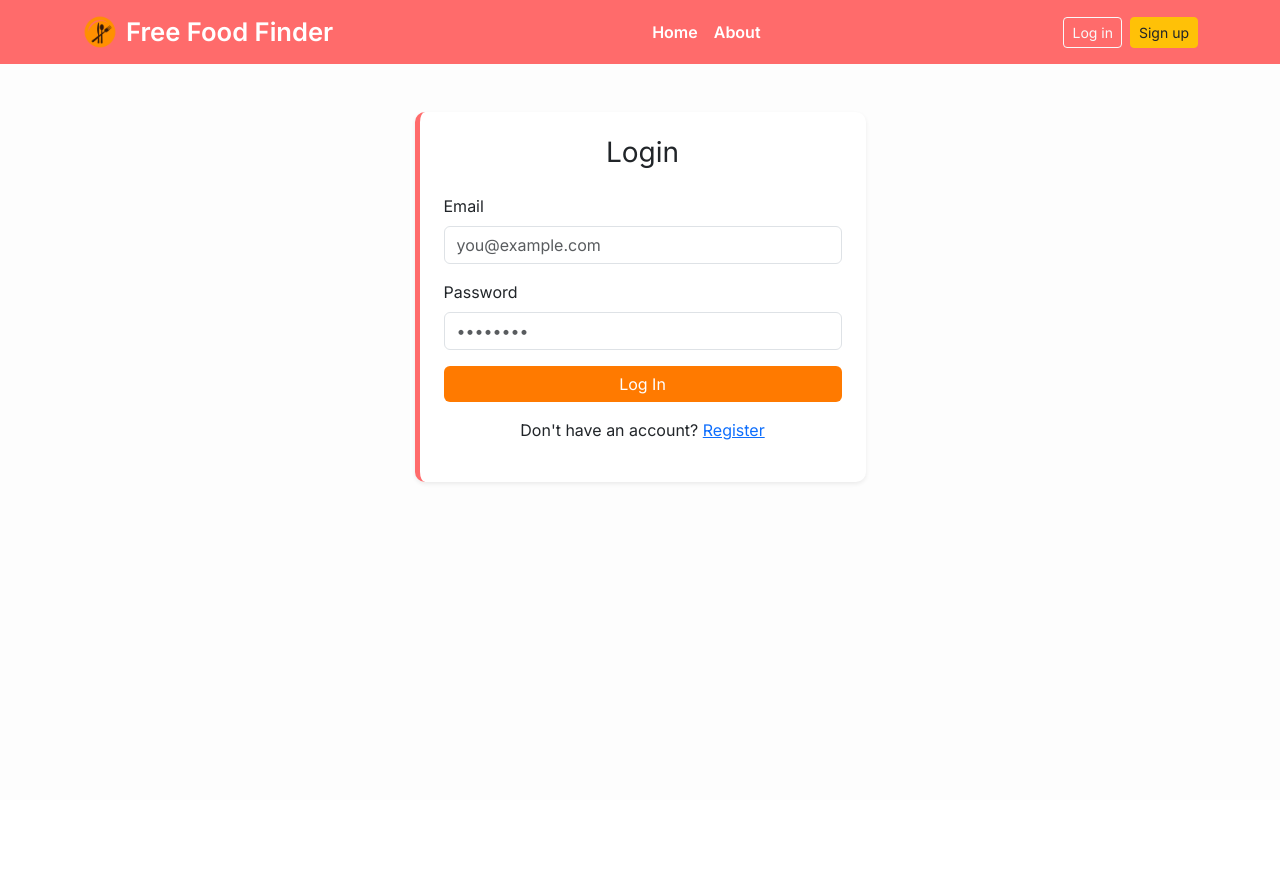
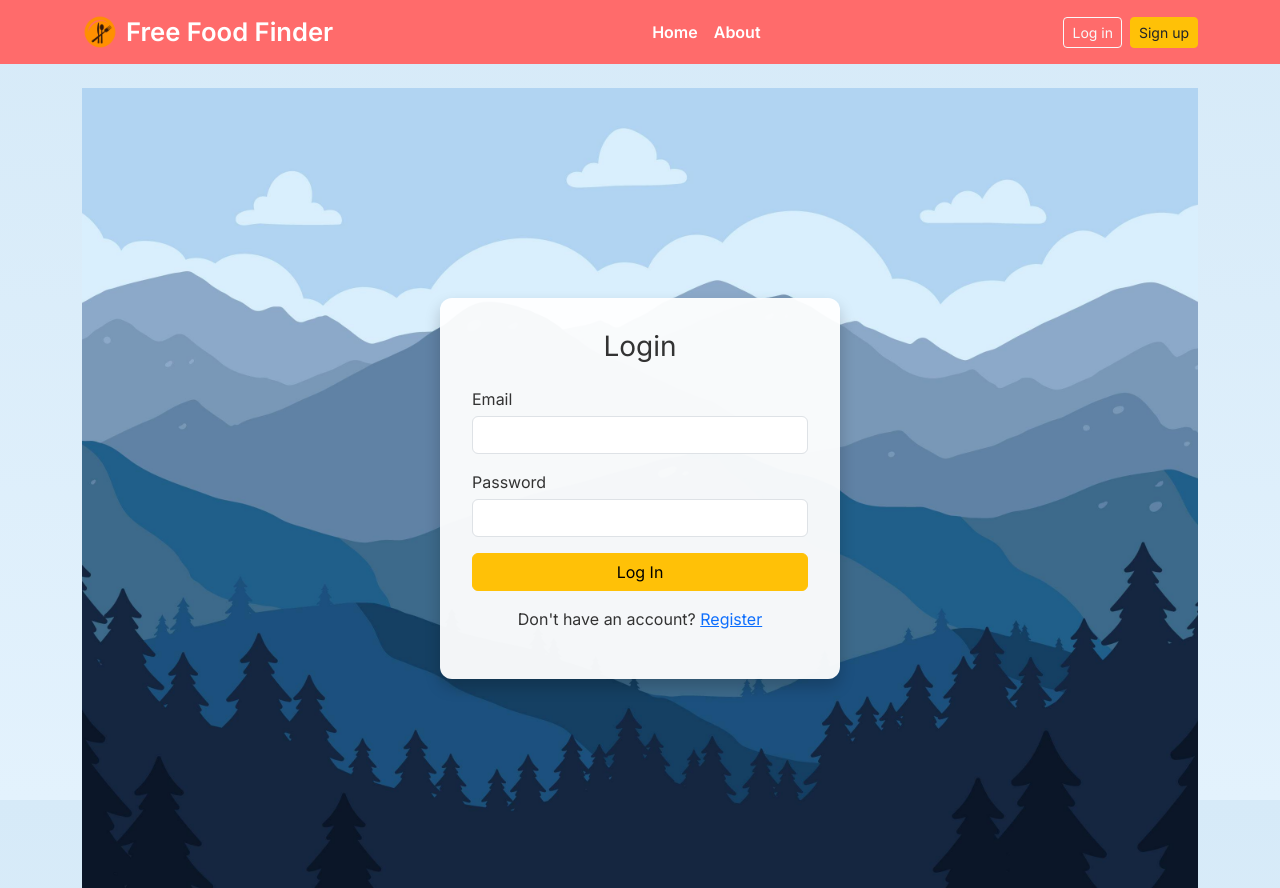
Before and after one commit to amira-abdelmohsen/free-food-hunters, a Flask app: page /login in a window 1280 px wide. Before the commit the page ends 484 px from the top, so only its background shows below. Run offline with Flask 3, Linux system fonts and the light colour scheme.

Commit message:
Login Page UI

```diff
--- a/static/css/styles.css
+++ b/static/css/styles.css
@@ -167,3 +167,30 @@ body {
   form button:hover {
     background-color: #e86e00;
   }
+  /* Make sure html and body stretch full height */
+html, body {
+  height: 100%;
+  margin: 0;
+  padding: 0;
+  background: linear-gradient(to bottom, #d6eaf8, #e3f2fd);
+}
+
+/* Fullscreen background container */
+.fullscreen-bg {
+  background: url('/static/image/bg.jpg') no-repeat center center;
+  background-size: cover;
+  height: 100vh;
+  display: flex;
+  align-items: center;
+  justify-content: center;
+}
+
+/* Optional: glass effect on card */
+.login-card {
+  background: rgba(255, 255, 255, 0.95);
+  border-radius: 12px;
+  box-shadow: 0 8px 16px rgba(0, 0, 0, 0.2);
+  padding: 2rem;
+  max-width: 400px;
+  width: 100%;
+}
--- a/templates/Login.html
+++ b/templates/Login.html
@@ -1,28 +1,29 @@
 {% extends "layout.html" %}
 
-{% block title %}Login - Free Food Finder{% endblock %}
+{% block content %}
+<div class="fullscreen-bg">
+  <div class="login-card">
+    <h3 class="text-center mb-4">Login</h3>
 
-{% block content %}
-<div class="row justify-content-center">
-  <div class="col-md-6 col-lg-5">
-    <div class="card shadow-sm p-4 mt-4">
-      <h3 class="text-center mb-4">Login</h3>
     {% if error %}
-      <div class="alert alert-danger text-center">{{ error }}</div>
+      <div class="alert alert-danger">{{ error }}</div>
     {% endif %}
-      <form method="POST" action="/login">
+
+    <form method="POST">
       <div class="mb-3">
-          <label for="email" class="form-label">Email</label>
-          <input type="email" class="form-control" id="email" name="email" placeholder="you@example.com" required>
+        <label>Email</label>
+        <input type="email" class="form-control" name="email" required>
       </div>
+
       <div class="mb-3">
-          <label for="password" class="form-label">Password</label>
-          <input type="password" class="form-control" id="password" name="password" placeholder="••••••••" required>
+        <label>Password</label>
+        <input type="password" class="form-control" name="password" required>
       </div>
-        <button type="submit" class="btn btn-primary w-100">Log In</button>
+
+      <button type="submit" class="btn btn-warning w-100">Log In</button>
+
       <p class="text-center mt-3">Don't have an account? <a href="{{ url_for('register') }}">Register</a></p>
     </form>
   </div>
 </div>
-</div>
 {% endblock %}
```
Also changed, not shown: static/image/bg.jpg (added). Lines whose indentation alone changed are shown as unchanged.
